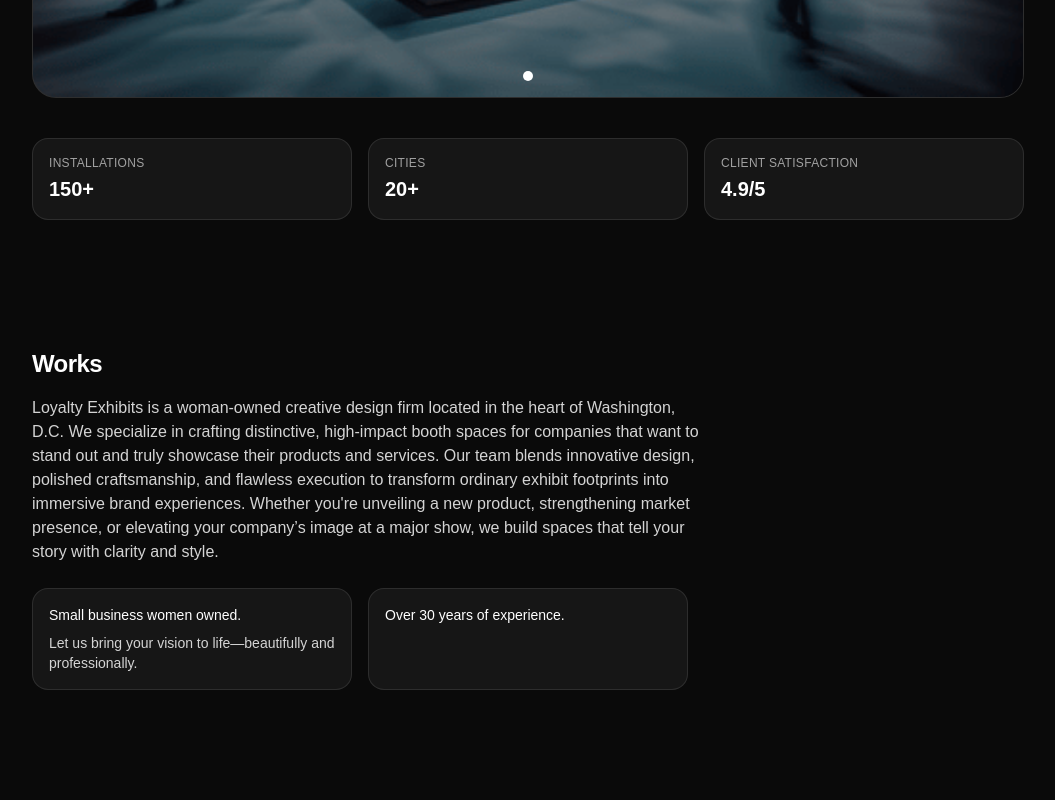
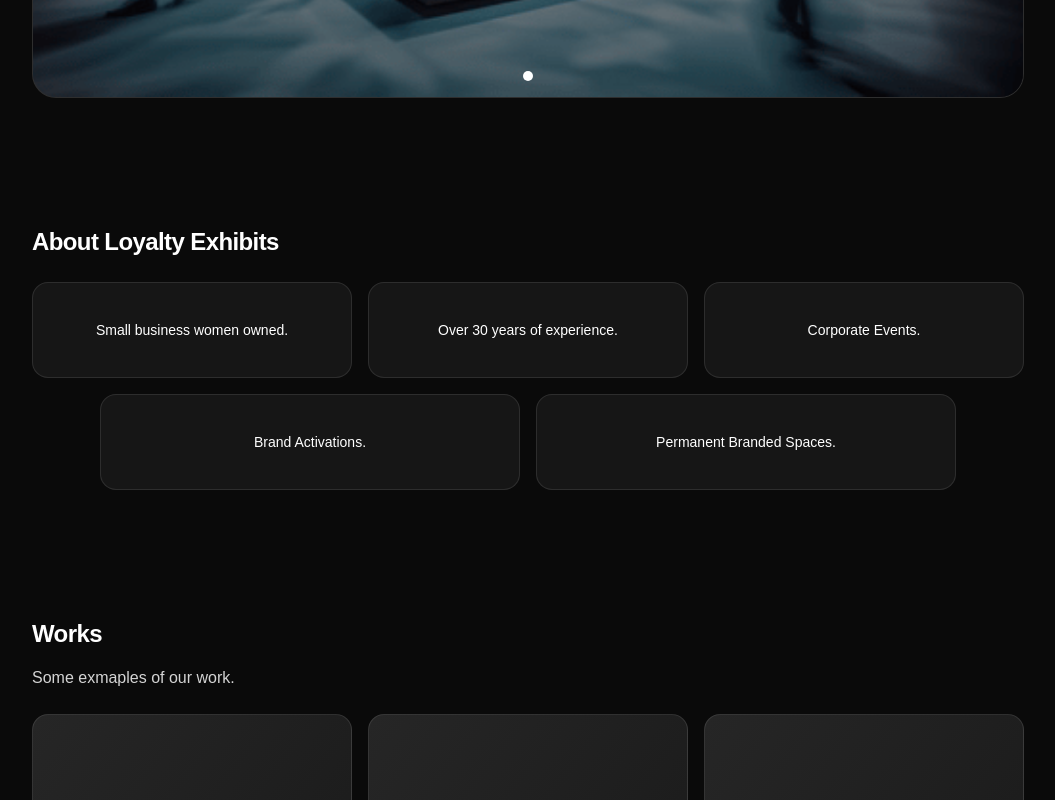
Before and after one commit to jbiser361/loyaltyExhibits, a Next.js app: page / in a window 1280 px wide. Shown: the part 540-1340 px from the top of the page, without its empty margins (112-1167 px from the left). Built offline with nearby package versions, Linux system fonts and the light colour scheme.

Commit message:
Keeping branch upto date

```diff
--- a/src/app/page.tsx
+++ b/src/app/page.tsx
@@ -124,11 +124,11 @@
       <HeroCarousel />
 
       {/* Stats under the carousel */}
-      <div className="mt-10 grid gap-4 sm:grid-cols-3">
+      {/* <div className="mt-10 grid gap-4 sm:grid-cols-3">
         <HeroStat label="Installations" value="150+" />
         <HeroStat label="Cities" value="20+" />
         <HeroStat label="Client Satisfaction" value="4.9/5" />
-      </div>
+      </div> */}
     </section>
   );
 }
@@ -306,34 +306,58 @@
 
 function AboutSection() {
   return (
-    <section id="works" className="scroll-mt-24 py-16">
-      <h2 className="text-2xl font-semibold tracking-tight">Works</h2>
-      <p className="mt-4 max-w-2xl text-sm text-neutral-300 sm:text-base">
-        Loyalty Exhibits is a woman-owned creative design firm located in the heart of Washington, D.C. We specialize in crafting distinctive, high-impact booth spaces for companies that want to stand out and truly showcase their products and services.
+    <section id="about" className="scroll-mt-24 py-16">
+      <h2 className="text-2xl font-semibold tracking-tight">
+        About Loyalty Exhibits
+      </h2>
 
-Our team blends innovative design, polished craftsmanship, and flawless execution to transform ordinary exhibit footprints into immersive brand experiences. Whether you're unveiling a new product, strengthening market presence, or elevating your company’s image at a major show, we build spaces that tell your story with clarity and style.
-      </p>
-<div className="mt-6 grid gap-4 sm:grid-cols-3 place-items-cente justify-center">
-  <AboutCard title="Small business women owned." body="Let us bring your vision to life—beautifully and professionally." />
-  <AboutCard title="Over 30 years of experience." body="" />
-</div>
+      {/* Top row — grid */}
+      <div className="mt-6 grid gap-4 sm:grid-cols-3">
+        <AboutCard title="Small business women owned." body="" />
+        <AboutCard title="Over 30 years of experience." body="" />
+        <AboutCard title="Corporate Events." body="" />
+      </div>
+
+      {/* Bottom row — centered, SAME WIDTH cards */}
+      <div className="mt-4 flex justify-center gap-4">
+        <AboutCard title="Brand Activations." body="" />
+        <AboutCard title="Permanent Branded Spaces." body="" />
+      </div>
     </section>
   );
 }
 
 function AboutCard({ title, body }: { title: string; body: string }) {
   return (
-    <div className="rounded-2xl border border-white/10 bg-white/5 p-4 text-sm">
-      <div className="text-sm font-medium">{title}</div>
-      <p className="mt-2 text-xs text-neutral-300 sm:text-sm">{body}</p>
+    <div
+      className="
+        w-full
+        sm:max-w-[420px]
+        min-h-[96px]
+        rounded-2xl
+        border border-white/10
+        bg-white/5
+        px-6 py-4
+        text-sm
+        flex items-center
+      "
+    >
+      <div className="w-full text-center">
+        <div className="text-sm font-medium">{title}</div>
+        {body && (
+          <p className="mt-2 text-xs text-neutral-300 sm:text-sm">
+            {body}
+          </p>
+        )}
+      </div>
     </div>
   );
 }
 
 function GallerySection() {
   return (
-    <section id="gallery" className="scroll-mt-24 py-16">
-      <h2 className="text-2xl font-semibold tracking-tight">Gallery</h2>
+    <section id="works" className="scroll-mt-24 py-16">
+      <h2 className="text-2xl font-semibold tracking-tight">Works</h2>
       <p className="mt-4 max-w-2xl text-sm text-neutral-300 sm:text-base">
         Some exmaples of our work.
       </p>
--- a/src/components/Header.tsx
+++ b/src/components/Header.tsx
@@ -5,8 +5,8 @@
 
 const sections = [
   { id: "hero", label: "Home" },
+  { id: "about", label: "About Loyalty" },
   { id: "works", label: "Works" },
-  { id: "gallery", label: "Gallery" },
   { id: "contact", label: "Contact" },
 ];
 
```
